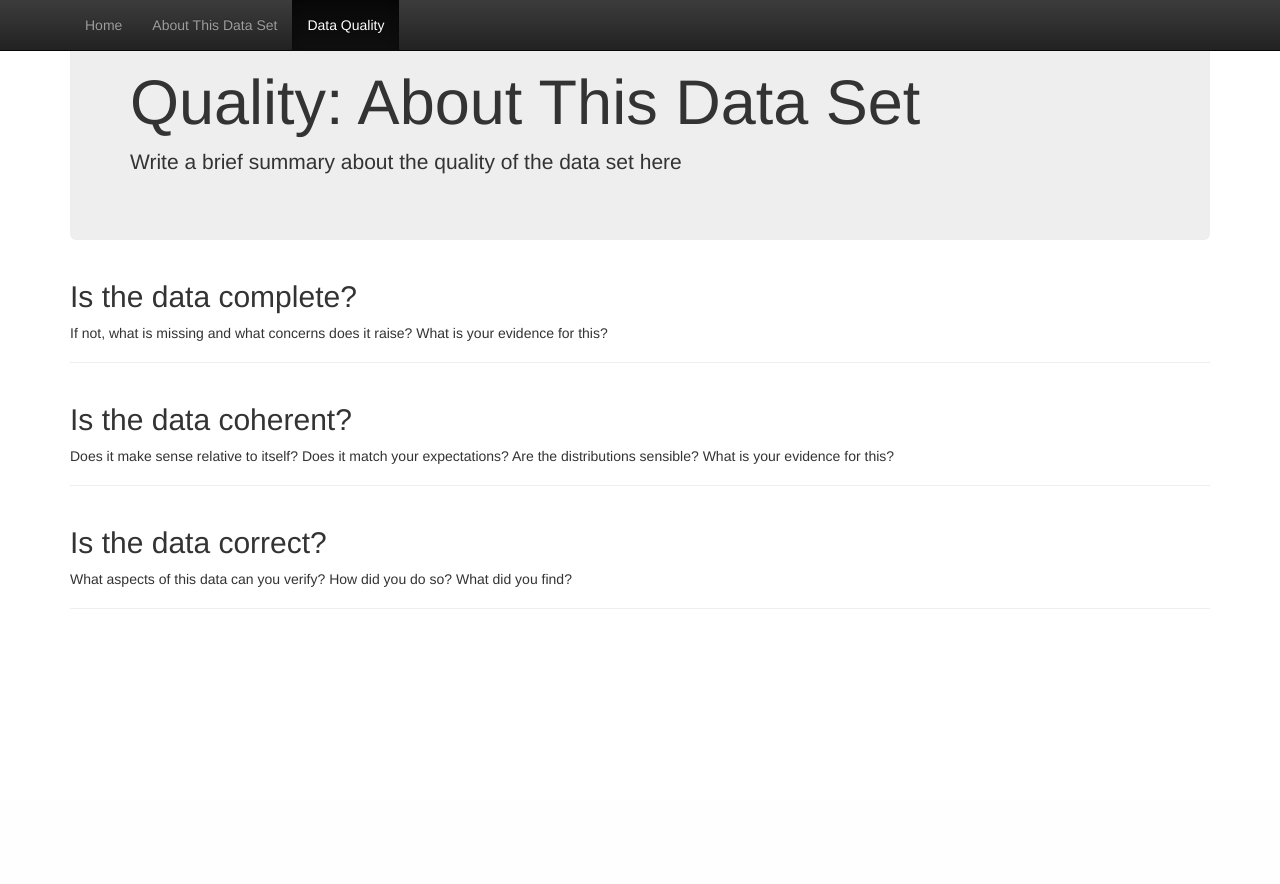
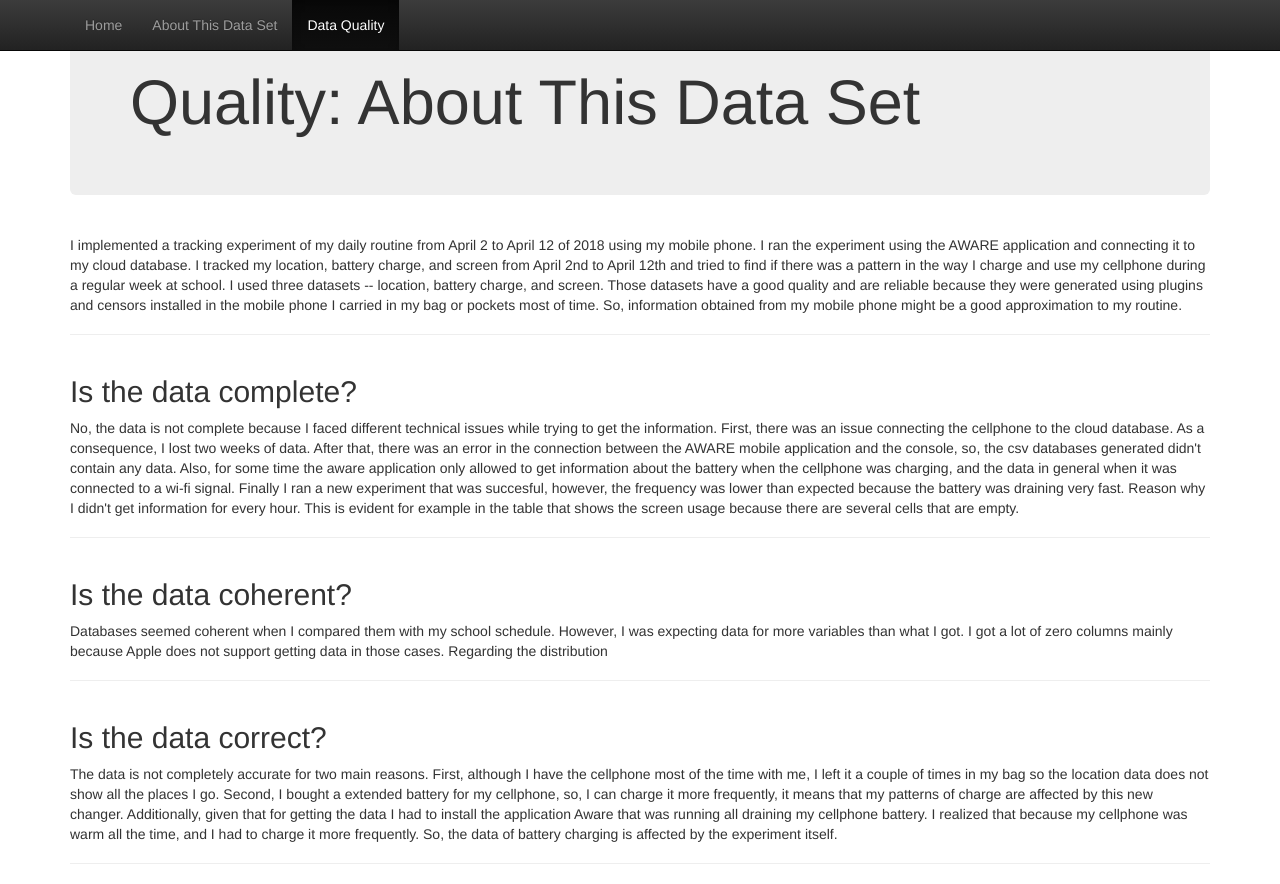
Before and after one commit to losorioc/liendre-IDS-byte3, a Flask app: page /quality in a window 1280 px wide. Before the commit the page ends 609 px from the top, so only its background shows below. Run offline with Flask 2, Linux system fonts and the light colour scheme; some libraries are stand-ins or nearby versions.

Commit message:
Update quality.html

```diff
--- a/templates/quality.html
+++ b/templates/quality.html
@@ -8,7 +8,7 @@
     <meta name="description" content="">
     <meta name="author" content="">
     <link rel="icon" href="favicon.ico">
-    <title>Quality of This Data</title>
+    <title>Data quality</title>
 
     <!-- Bootstrap core CSS -->
     <link href="css/bootstrap.min.css" rel="stylesheet">
@@ -45,28 +45,38 @@
 
       <!-- Main jumbotron for a primary marketing message or call to action -->
       <div class="jumbotron">
-	<h1>Quality: About This Data Set</h1>
-        <p>Write a brief summary about the quality of the data set here</a></p>
+		<h1>Quality: About This Data Set</h1></div>
+    	<div class="page-header"><p>I implemented a tracking experiment of my daily routine from April 2 to April 12 of 2018 using my mobile phone. I ran the experiment using the AWARE application and connecting it to my cloud database.
+        I tracked my location, battery charge, and screen from April 2nd to April 12th and tried to find if there was a pattern in the way I charge and use my cellphone during a regular week at school.
+        I used three datasets -- location, battery charge, and screen. Those datasets have a good quality and are reliable because they were generated using plugins and censors installed in the mobile phone I carried in my bag or pockets most of time.
+        So, information obtained from my mobile phone might be a good approximation to my routine.
+        </p>
         </div>
-
-
       <div class="page-header">
 		<h2>Is the data complete?</h2>
-	<p>If not, what is missing and what concerns does it raise?
-	What is your evidence for this?</p>
+		<p>No, the data is not complete because I faced different technical issues while trying to get the information.
+		First, there was an issue connecting the cellphone to the cloud database. As a consequence, I lost two weeks of data. After that, there was an error in the connection between the AWARE mobile application
+		and the console, so, the csv databases generated didn't contain any data. Also, for some time the aware application only allowed to get information about the battery when the cellphone was charging, and the data in general
+		when it was connected to a wi-fi signal. Finally I ran a new experiment that was succesful, however, the frequency was lower than expected because the battery was draining very fast. Reason why I didn't get information for every hour.
+		This is evident for example in the table that shows the screen usage because there are several cells that are empty.
+		</p>
 		</div>
 
       <div class="page-header">
 		<h2>Is the data coherent?</h2>
-	<p>Does it make sense relative to itself? Does it match your
-	expectations? Are the distributions sensible? What is your
-	evidence for this?</p>
+		<p>Databases seemed coherent when I compared them with my school schedule. However, I was expecting data for more variables than what I got.
+		I got a lot of zero columns mainly because Apple does not support getting data in those cases. Regarding the distribution
+		</p>
         </div>
 
       <div class="page-header">
 		<h2>Is the data correct?</h2>
-	<p>What aspects of this data can you verify? How did you do so? What did
-	you find?</p>
+		<p>The data is not completely accurate for two main reasons. First, although I have the cellphone most of the time with me, I left it a couple of times
+		in my bag so the location data does not show all the places I go. Second, I bought a extended battery for my cellphone, so, I can charge it
+		more frequently, it means that my patterns of charge are affected by this new changer. Additionally, given that
+		for getting the data I had to install the application Aware that was running all draining my cellphone battery. I realized that because my cellphone was warm all the time, and I
+		had to charge it more frequently. So, the data of battery charging is affected by the experiment itself.
+		</p>
      	</div>
 
     </div> <!-- /container -->
```
Lines whose indentation alone changed are shown as unchanged.
